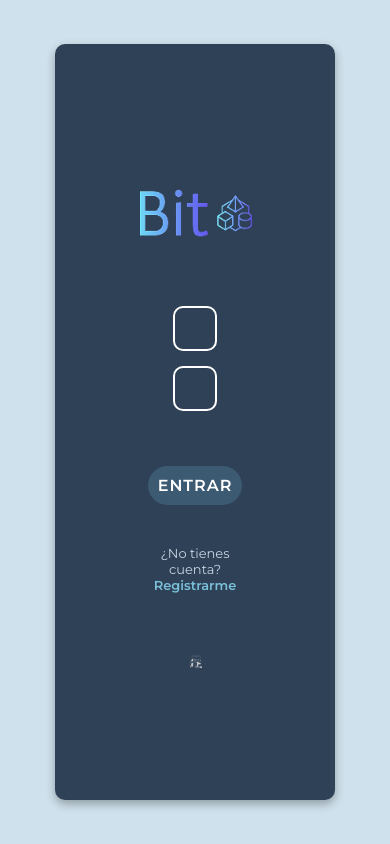
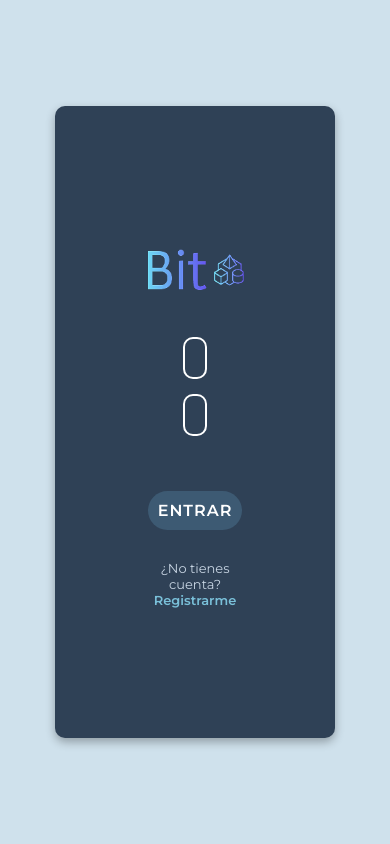
Before and after one commit to Derck23/Generador-Horarios, a React (Vite) app: page / in a window 390 px wide. Built offline with nearby package versions, Linux system fonts and the light colour scheme.

Commit message:
Responsividad Login

```diff
--- a/src/styles/login.css
+++ b/src/styles/login.css
@@ -88,7 +88,7 @@
 }
 
 .login-form input {
-  padding: 11px 20px !important;
+  padding: 11px 20px;
   border: 2px solid white !important;
   border-radius: 10px !important;
   background-color: transparent !important;
@@ -96,7 +96,7 @@
   font-size: 16px !important;
   width: 100% !important;
   max-width: 500px !important;
-  min-width: 400px !important;
+  min-width: 400px;
   box-sizing: border-box !important;
   outline: none !important;
   appearance: none !important;
@@ -166,83 +166,133 @@
 
 @media (max-width: 480px) {
   .login-card {
-    min-width: auto;
     width: 95%;
     height: auto;
     flex-direction: column;
-    padding: 20px 0;
+    padding: 10px 15px;
+    min-width: 0 !important;
+    max-width: 100% !important;
+    font-size: 14px !important;
   }
 
   .login-left, .login-right {
-    position: static;
-    transform: none;
-    width: 100%;
-    padding: 10px;
+    position: static !important;
+    transform: none !important;
+    width: 100% !important;
     text-align: center;
+    flex: 1 1 100%;
+    padding: 10px 15px;
   }
 
-  .login-right .login-image {
-    width: 70%;
-    max-width: 200px;
-    height: auto;
+  .login-right {
+    display: none !important;
   }
 
   .login-logo {
-    width: 140px;
-    margin-bottom: 30px;
+    width: 120px;
+    margin-bottom: 20px;
+  }
+
+  .login-form-wrapper {
+    width: 100%;
+    display: flex;
+    justify-content: center;
+  }
+
+  .login-form {
+    padding: 0 10px;
+    gap: 10px;
+    max-width: 100%;
+    width: 100%;
   }
 
   .login-form input {
     width: 100% !important;
-    min-width: auto !important;
+    min-width: unset !important;
+    max-width: 100% !important;
+    padding: 10px !important;
+    font-size: 14px !important;
+  }
+
+  .login-form button {
+    width: 100% !important;
+    min-width: unset !important;
     max-width: 100% !important;
   }
 
-  .login-form {
-    padding: 0 10px;
-    gap: 12px;
-  }
-
-  .login-form button {
-    width: 100%;
-    min-width: auto;
-  }
-
   .register-text {
-    margin-top: 40px;
+    margin-top: 30px;
     font-size: 13px;
   }
 }
 
 @media (max-width: 768px) {
   .login-card {
-    min-width: auto;
     width: 90%;
     height: auto;
     flex-direction: column;
     padding: 20px 0;
+    min-width: auto !important;
   }
 
   .login-left, .login-right {
-    position: static;
-    transform: none;
-    width: 100%;
+    position: static !important;
+    transform: none !important;
+    width: 100% !important;
     padding: 20px;
     text-align: center;
+  }
+
+  .login-right {
+    display: none !important;
+  }
+
+  .login-form-wrapper {
+    width: 100%;
+    justify-content: center;
+  }
+
+  .login-form {
+    width: 100%;
+    max-width: 100%;
+    padding: 0 20px;
+  }
+
+  .login-form input {
+    width: 100% !important;
+    min-width: unset !important;
+    max-width: 100% !important;
+  }
+
+  .login-form button {
+    width: 100% !important;
+    max-width: 300px;
   }
 
   .login-card::before {
     display: none;
   }
+}
 
-  .login-right .login-image {
-    width: 80%;
-    max-width: 250px;
+@media (max-width: 1024px) {
+  .login-card {
+    width: 95%;
+    flex-direction: column;
     height: auto;
+    padding: 30px 0;
+    min-width: auto !important;
   }
 
-  .login-logo {
-    margin-bottom: 40px;
+  .login-left, .login-right {
+    position: static !important;
+    transform: none !important;
+    width: 100% !important;
+    padding: 30px;
+    text-align: center;
+  }
+
+  .login-right {
+    display: none !important;
   }
 
   .login-form-wrapper {
@@ -251,55 +301,14 @@
   }
 
   .login-form {
-    max-width: 100%;
-    padding: 0 20px;
-  }
-
-  .login-form input {
-    min-width: 100% !important;
-    max-width: 100% !important;
-  }
-
-  .login-form button {
-    width: 100%;
-    max-width: 300px;
-  }
-}
-
-@media (max-width: 1024px) {
-  .login-card {
-    min-width: auto;
-    width: 95%;
-    flex-direction: column;
-    height: auto;
-    padding: 30px 0;
-  }
-
-  .login-left, .login-right {
-    position: static;
-    transform: none;
-    width: 100%;
-    padding: 30px;
-    text-align: center;
-  }
-
-  .login-card::before {
-    display: none;
-  }
-
-  .login-right .login-image {
-    width: 85%;
-    max-width: 300px;
-  }
-
-  .login-form {
     padding: 0 30px;
     width: 100%;
+    max-width: 100%;
   }
 
   .login-form input {
     width: 100% !important;
-    min-width: auto !important;
+    min-width: unset !important;
     max-width: 100% !important;
   }
 
@@ -307,4 +316,8 @@
     width: 100%;
     max-width: 320px;
   }
+
+  .login-card::before {
+    display: none;
+  }
 }
```
